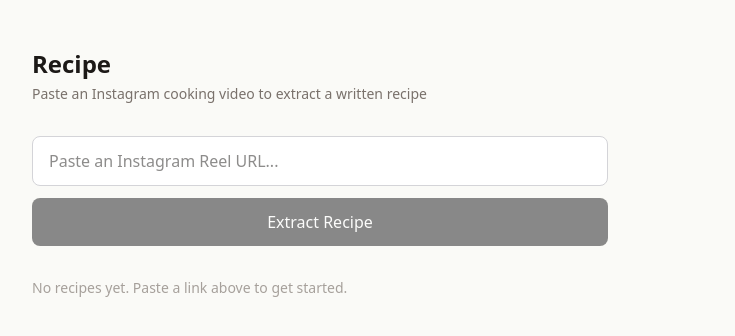
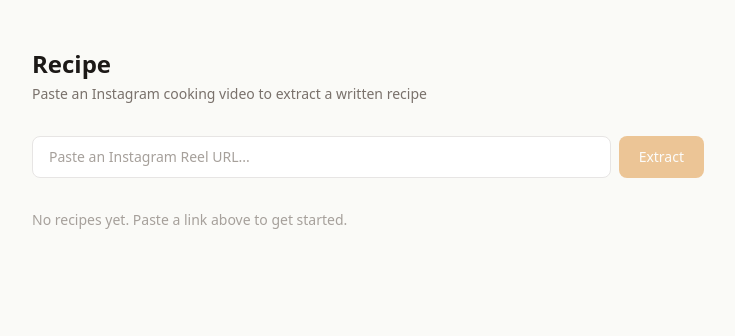
Before and after one commit to carldjapardi/recipe, a Next.js app: page / in a window 1280 px wide. Shown: the top 336 px of the page, without its empty margins (176-911 px from the left). Built offline with nearby package versions, Linux system fonts and the light colour scheme.

Commit message:
added better card UI, better url form UI, recipe card model data

```diff
--- /dev/null
+++ b/src/components/recipe-detail.tsx
@@ -0,0 +1,70 @@
+import { SavedRecipe } from "@/types/recipe";
+
+export function RecipeDetail({
+  recipe,
+  onBack,
+}: {
+  recipe: SavedRecipe;
+  onBack: () => void;
+}) {
+  return (
+    <div className="w-full max-w-2xl">
+      <button
+        onClick={onBack}
+        className="mb-4 text-sm text-amber-600 hover:underline"
+      >
+        &larr; Back to all recipes
+      </button>
+
+      <div className="rounded-xl border border-stone-200 bg-white p-6">
+        <h2 className="text-xl font-bold text-stone-900">{recipe.title}</h2>
+        <p className="mt-1 text-sm text-stone-500">{recipe.description}</p>
+
+        <a
+          href={recipe.sourceUrl}
+          target="_blank"
+          rel="noopener noreferrer"
+          className="mt-2 inline-block text-xs text-amber-600 hover:underline"
+        >
+          View original on Instagram &rarr;
+        </a>
+
+        <div className="mt-4 flex flex-wrap gap-3 border-t border-stone-100 pt-4 text-sm text-stone-600">
+          <span>Servings: {recipe.servings}</span>
+          <span className="text-stone-300">|</span>
+          <span>Prep: {recipe.prepTime}</span>
+          <span className="text-stone-300">|</span>
+          <span>Cook: {recipe.cookTime}</span>
+        </div>
+
+        <div className="mt-5">
+          <h3 className="mb-2 text-sm font-semibold text-stone-800">
+            Ingredients
+          </h3>
+          <ul className="space-y-1 text-sm text-stone-700">
+            {recipe.ingredients.map((item, i) => (
+              <li key={i} className="flex gap-2">
+                <span className="text-amber-500">&#8226;</span>
+                {item}
+              </li>
+            ))}
+          </ul>
+        </div>
+
+        <div className="mt-5">
+          <h3 className="mb-2 text-sm font-semibold text-stone-800">Steps</h3>
+          <ol className="space-y-2 text-sm text-stone-700">
+            {recipe.steps.map((step, i) => (
+              <li key={i} className="flex gap-3">
+                <span className="flex h-5 w-5 shrink-0 items-center justify-center rounded-full bg-amber-100 text-xs font-medium text-amber-700">
+                  {i + 1}
+                </span>
+                <span>{step}</span>
+              </li>
+            ))}
+          </ol>
+        </div>
+      </div>
+    </div>
+  );
+}
--- a/src/components/url-input.tsx
+++ b/src/components/url-input.tsx
@@ -18,34 +18,35 @@
     e.preventDefault();
     if (!url.trim() || loading) return;
     onSubmit(url.trim());
+    setUrl("");
   }
 
   const valid = url.trim() === "" || INSTAGRAM_URL_RE.test(url.trim());
 
   return (
-    <form onSubmit={handleSubmit} className="w-full max-w-xl space-y-3">
-      <div>
+    <form onSubmit={handleSubmit} className="w-full max-w-2xl">
+      <div className="flex gap-2">
         <input
           type="url"
           value={url}
           onChange={(e) => setUrl(e.target.value)}
           placeholder="Paste an Instagram Reel URL..."
-          className="w-full rounded-lg border border-zinc-300 bg-white px-4 py-3 text-base outline-none transition focus:border-zinc-500 focus:ring-2 focus:ring-zinc-200 dark:border-zinc-700 dark:bg-zinc-900 dark:focus:border-zinc-500 dark:focus:ring-zinc-800"
+          className="flex-1 rounded-lg border border-stone-200 bg-white px-4 py-2.5 text-sm text-stone-900 outline-none transition placeholder:text-stone-400 focus:border-amber-500 focus:ring-2 focus:ring-amber-100"
           disabled={loading}
         />
-        {!valid && (
-          <p className="mt-1.5 text-sm text-red-500">
-            Enter a valid Instagram Reel or post URL
-          </p>
-        )}
+        <button
+          type="submit"
+          disabled={loading || !url.trim() || !valid}
+          className="rounded-lg bg-amber-600 px-5 py-2.5 text-sm font-medium text-white transition hover:bg-amber-700 disabled:cursor-not-allowed disabled:opacity-40"
+        >
+          {loading ? "Extracting..." : "Extract"}
+        </button>
       </div>
-      <button
-        type="submit"
-        disabled={loading || !url.trim() || !valid}
-        className="w-full rounded-lg bg-zinc-900 px-4 py-3 text-base font-medium text-white transition hover:bg-zinc-800 disabled:cursor-not-allowed disabled:opacity-50 dark:bg-zinc-100 dark:text-zinc-900 dark:hover:bg-zinc-200"
-      >
-        {loading ? "Extracting recipe..." : "Extract Recipe"}
-      </button>
+      {!valid && (
+        <p className="mt-1.5 text-xs text-red-500">
+          Enter a valid Instagram Reel or post URL
+        </p>
+      )}
     </form>
   );
 }
--- a/src/types/recipe.ts
+++ b/src/types/recipe.ts
@@ -7,3 +7,8 @@
   ingredients: string[];
   steps: string[];
 }
+
+export interface SavedRecipe extends Recipe {
+  id: string;
+  sourceUrl: string;
+}
```
